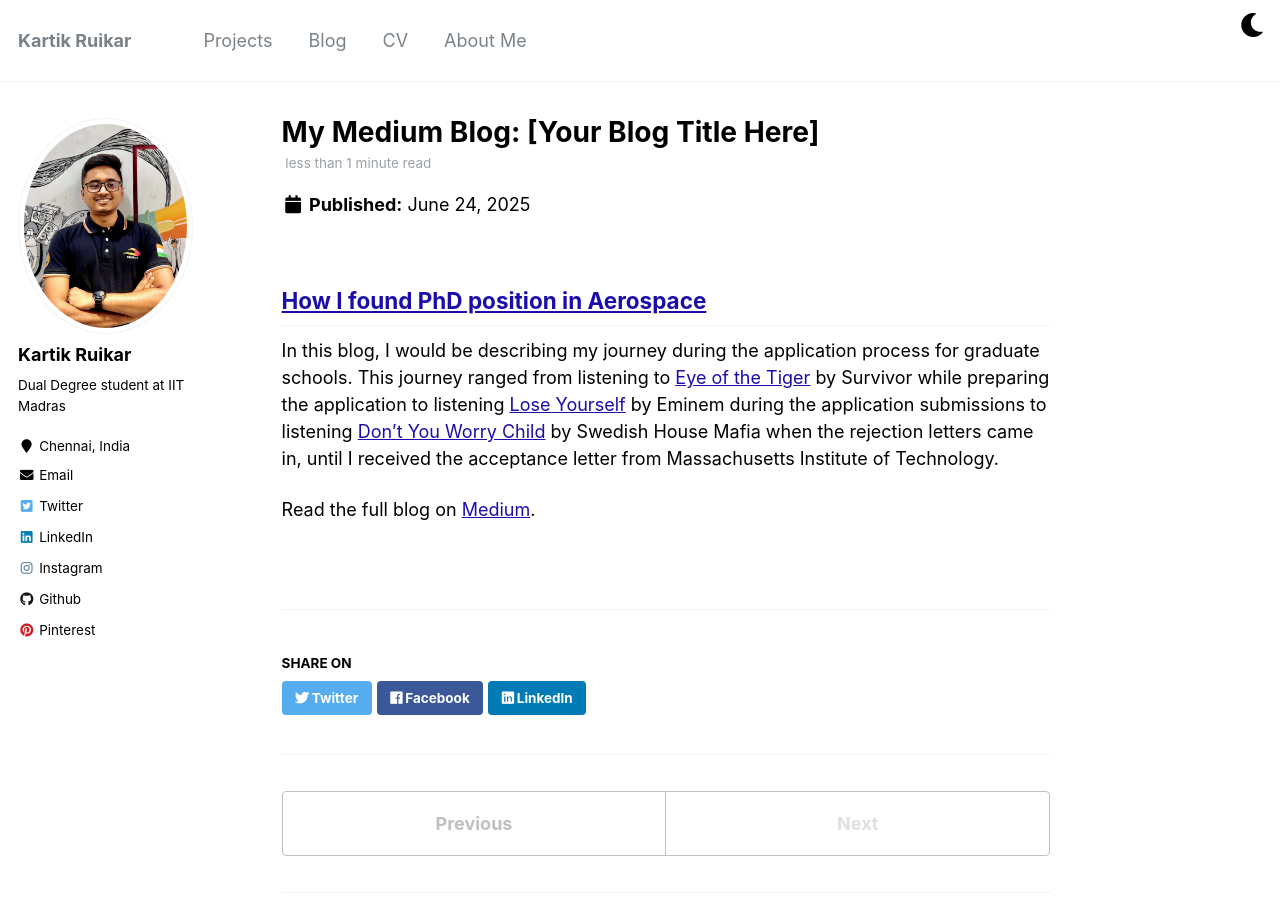
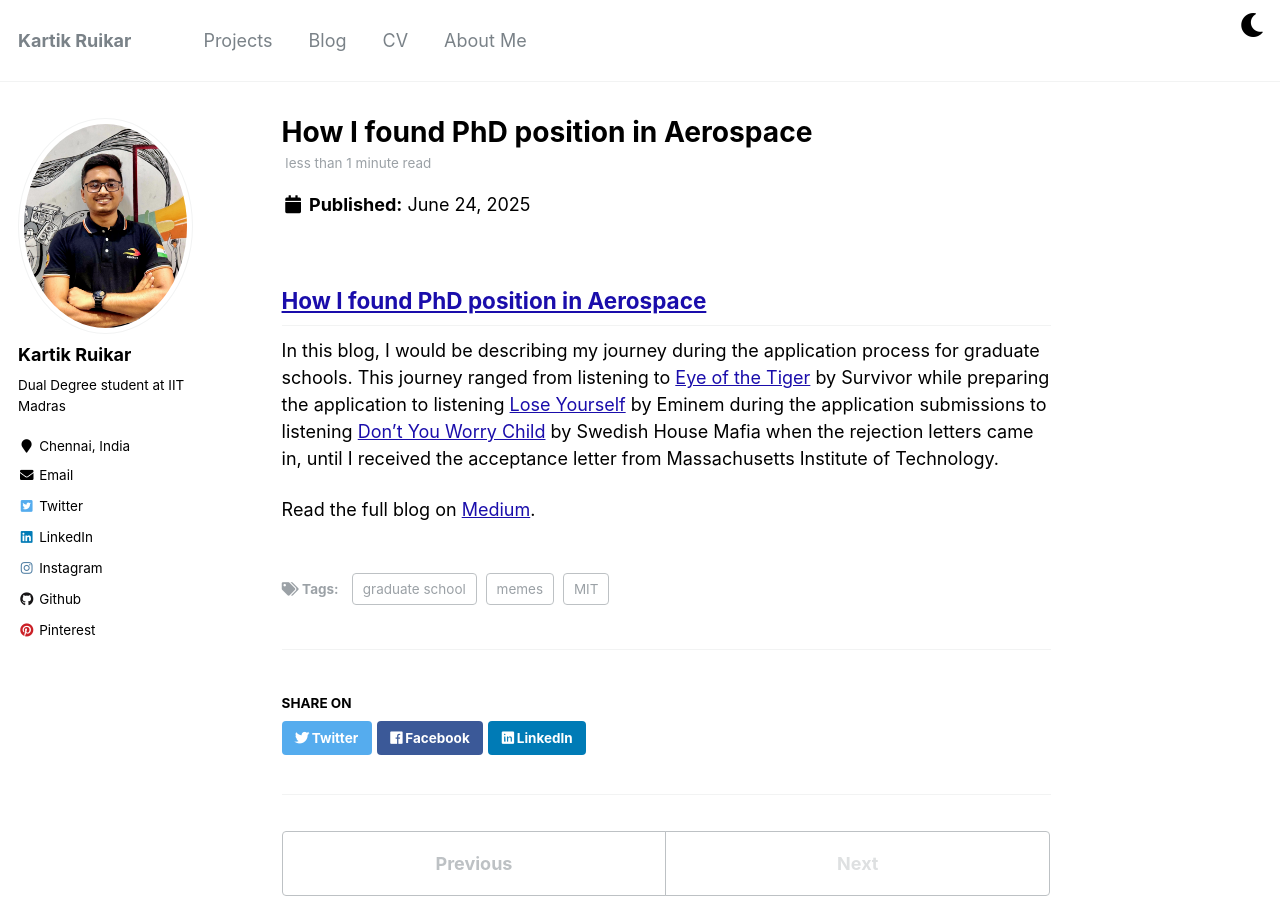
Before and after one commit to Kartik2605/Kartik2605.github.io, a Jekyll site: the page built from _posts/2025-06-24-grad_school.md, in a window 1280 px wide and 900 px high. Built offline with Jekyll 4.4.1, drawn with Linux system fonts in a browser that asks for light colours; comment, search, counter and statistics services are not loaded.

Commit message:
changes regarding the blog posts

```diff
--- a/_posts/2025-06-24-grad_school.md
+++ b/_posts/2025-06-24-grad_school.md
@@ -1,6 +1,12 @@
 ---
-title: "My Medium Blog: [Your Blog Title Here]"
-excerpt: "A short summary of my Medium blog post."
+title: "How I found PhD position in Aerospace"
+date: 2025-06-24
+permalink: /posts/2020/06/grad_school/
+image: /images/graduate-school-applications.jpg
+tags:
+  - graduate school
+  - MIT
+  - memes
 ---
 
 ## [How I found PhD position in Aerospace](https://medium.com/your-blog-url)
```
